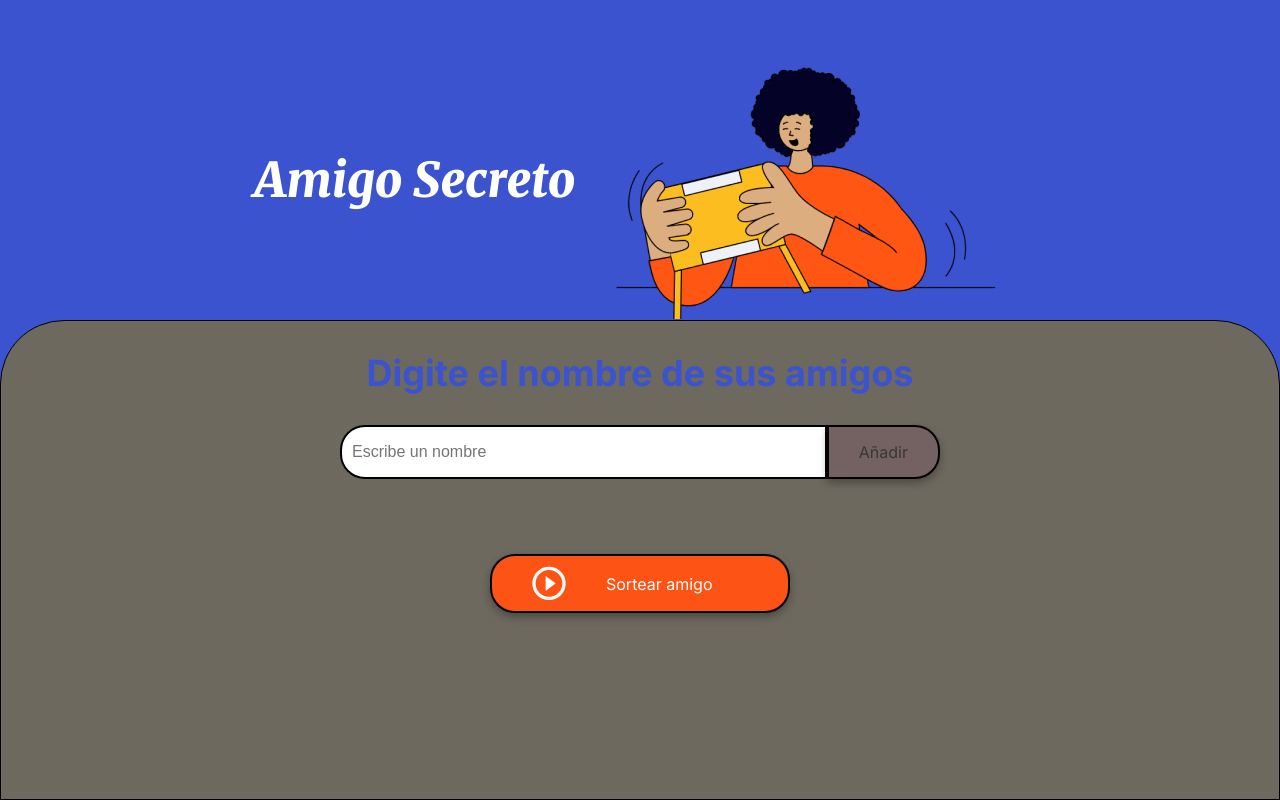
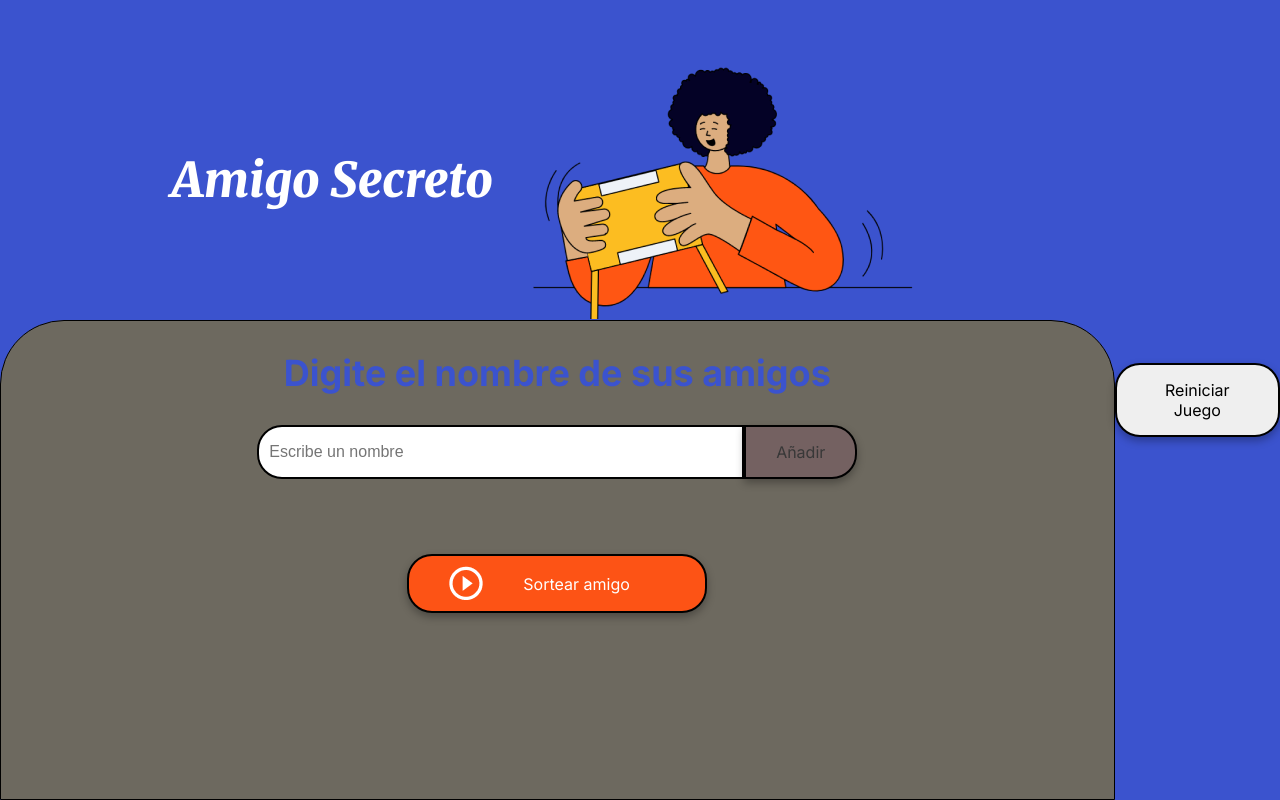
Before and after one commit to PatoGarrido/amigo-secreto-entregable, a plain HTML site: page index.html in a window 1280 px wide. Drawn offline with Linux system fonts and the light colour scheme.

Commit message:
Update index.html

```diff
--- a/index.html
+++ b/index.html
@@ -37,5 +37,6 @@
     </main>
 
     <script src="app.js" defer></script>
+    <button id="reinicio">Reiniciar Juego</button>
 </body>
 </html>
```
